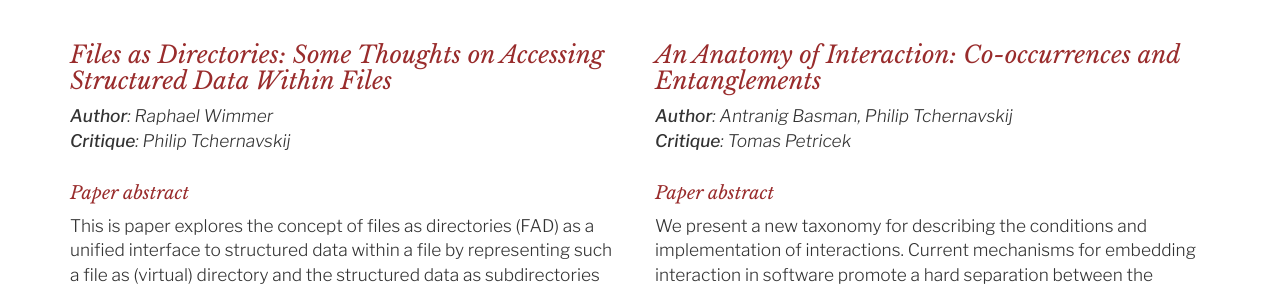
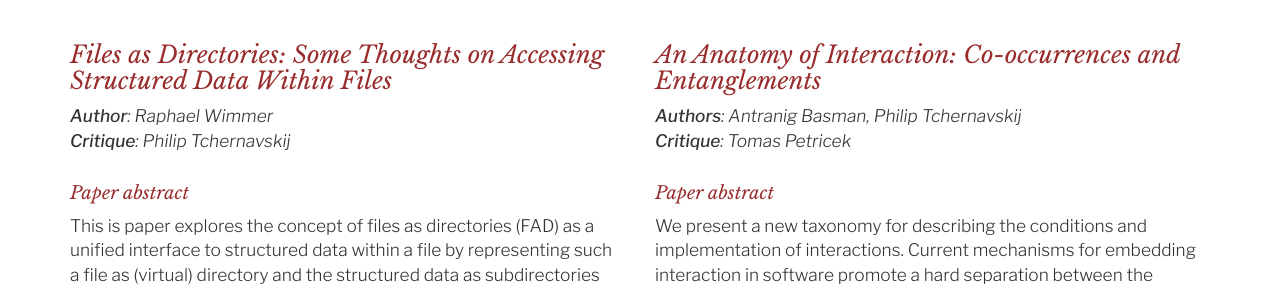
Before and after one commit to shift-society/salon, a Jekyll site: the page built from papers/index.md, in a window 1280 px wide and 900 px high, scrolled down 5796 px. Shown: the part 155-446 px from the top of the window. Built offline with Jekyll 4.4.1, drawn with Linux system fonts in a browser that asks for light colours; nearby versions of some CDN libraries.

Commit message:
Correct typo Author -> Authors.

```diff
--- a/papers/index.md
+++ b/papers/index.md
@@ -379,7 +379,7 @@ In this critique of Files as Directories (FAD) by Raphael Wimmer, I argue that F
 
 ### [An Anatomy of Interaction: Co-occurrences and Entanglements](/salon/papers/2018/revised/anatomy-of-interaction-authorversion.pdf)
 
-> **Author**: Antranig Basman, Philip Tchernavskij<br />
+> **Authors**: Antranig Basman, Philip Tchernavskij<br />
 > **Critique**: Tomas Petricek
 
 #### [Paper abstract](/salon/papers/2018/revised/anatomy-of-interaction-authorversion.pdf)
```
